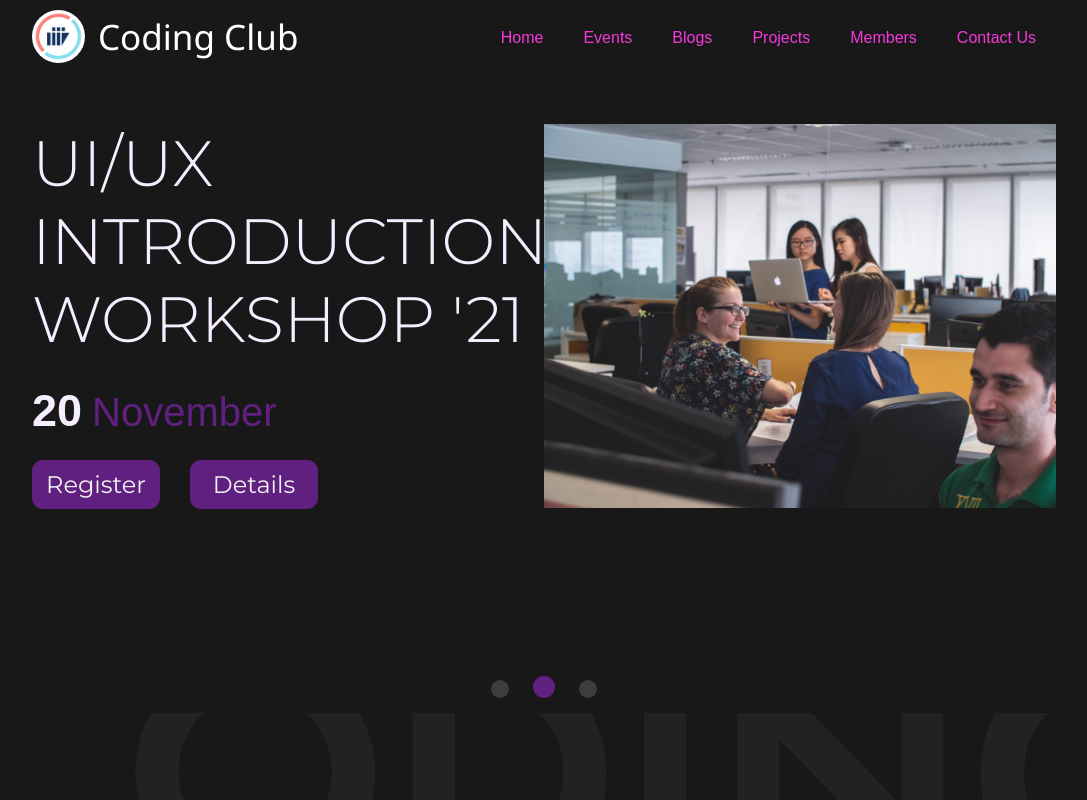
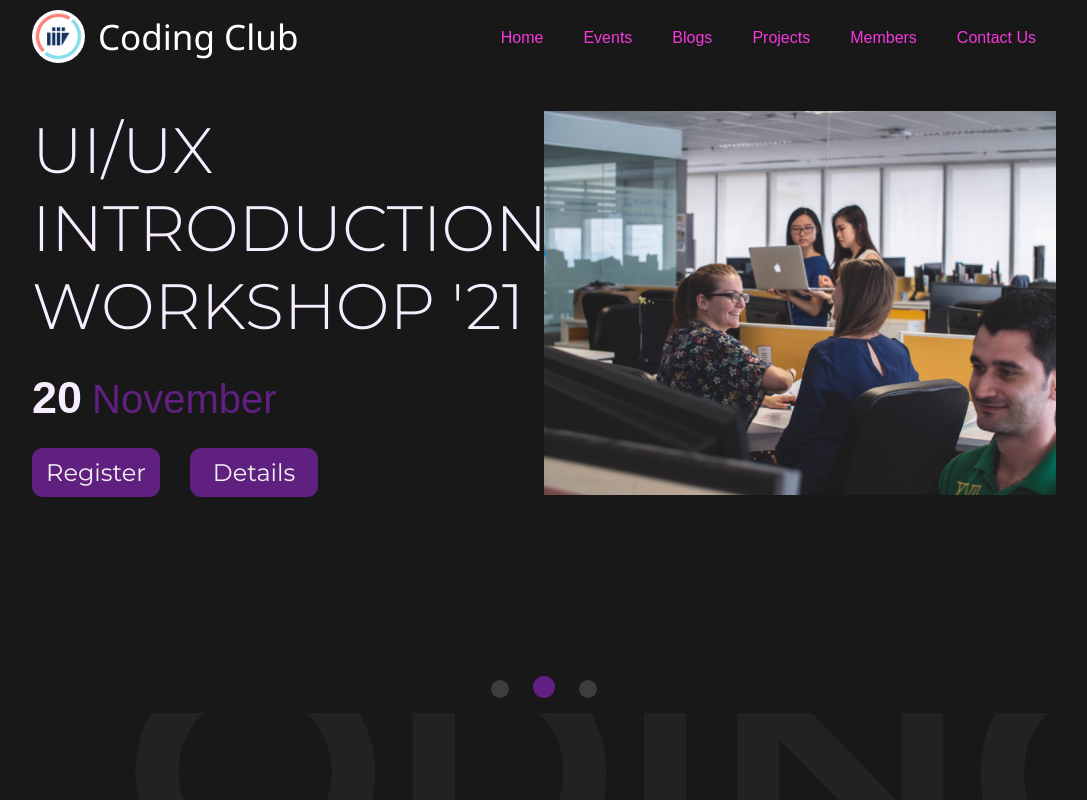
Before and after one commit to iiitv/iiitvcc, a Next.js app: page /events in a window 1280 px wide. Shown: the top 800 px of the page, without its empty margins (96-1183 px from the left). Built offline with nearby package versions, Linux system fonts and the light colour scheme.

Commit message:
Misc changes in design of Events page

```diff
--- a/styles/Events.css
+++ b/styles/Events.css
@@ -4,7 +4,7 @@
 .mySwiper {
   width: 80vw;
   height: 80vh;
-  padding-top: 4%;
+  padding-top: 3%;
   color: white;
 }
 .swiper-pagination-bullet {
```
